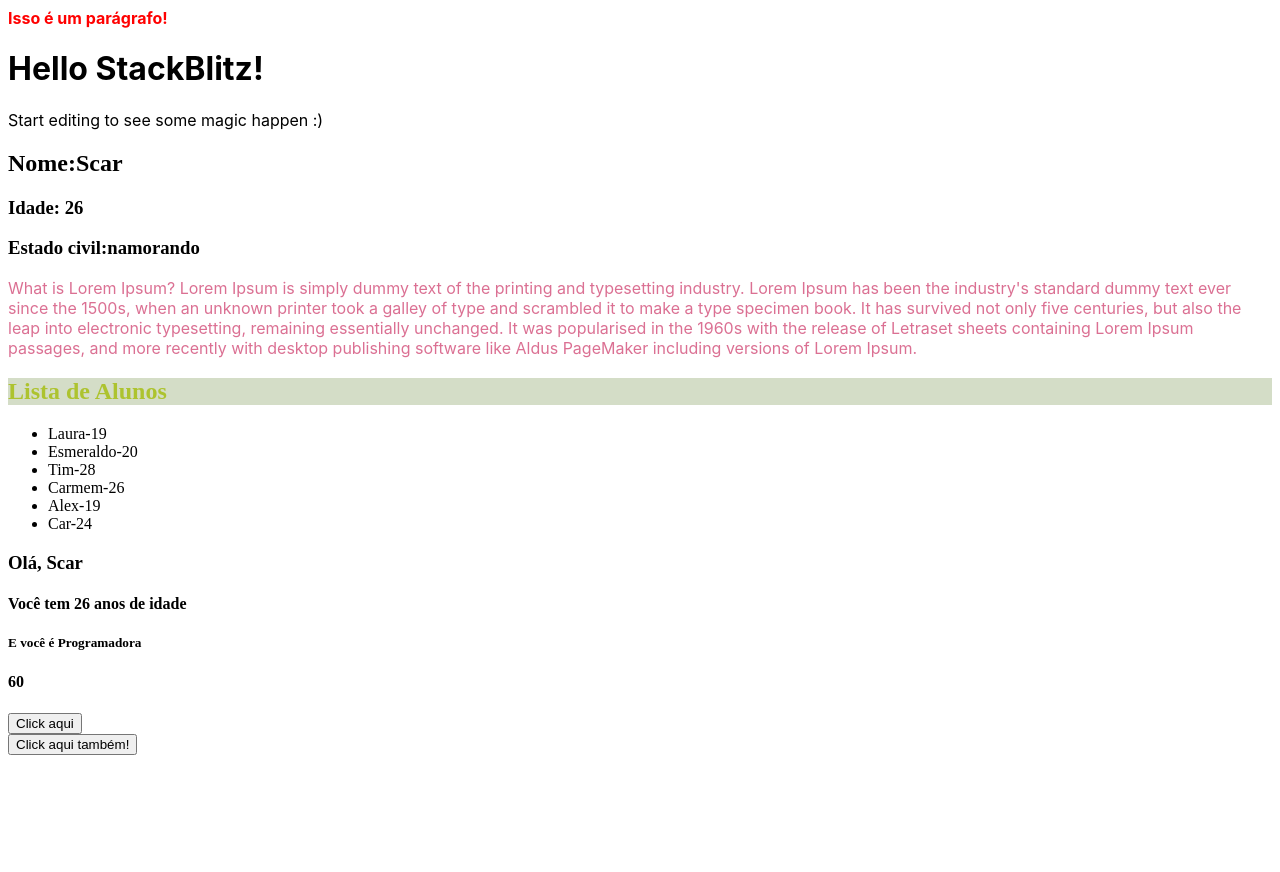
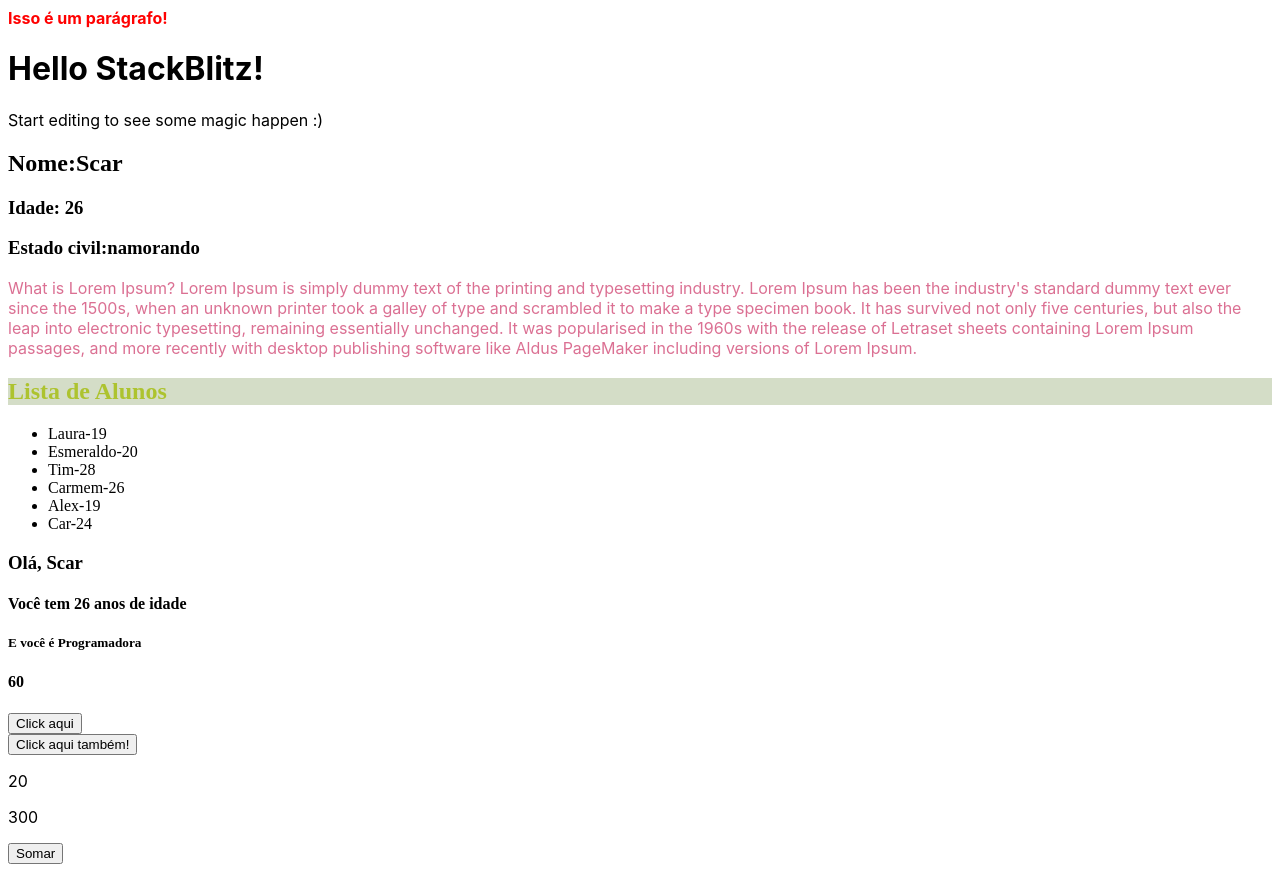
Before and after one commit to scarfada/apendendo-a-estilizar-o-componente-com-css-module, a React (Create React App) app: page / in a window 1280 px wide. Before the commit the page ends 800 px from the top, so only its background shows below. Built offline with nearby package versions, Linux system fonts and the light colour scheme.

Commit message:
Challenge imprimir botão que soma os valores da const

```diff
--- a/src/App.js
+++ b/src/App.js
@@ -6,6 +6,7 @@ import Texto from './components/Texto';
 import Lista from './components/Lista';
 import TemplateExpressions from './components/Template-expressions';
 import Events from './components/Events';
+import Challenge from './components/Challenge';
 
 export default function App() {
   return (
@@ -21,8 +22,8 @@ export default function App() {
 
       <TemplateExpressions />
 
-      <Events/>
-
+      <Events />
+      <Challenge />
     </div>
   );
 }
--- /dev/null
+++ b/src/components/Challenge.js
@@ -0,0 +1,15 @@
+import React from 'react';
+
+const Challenge = () => {
+  const n1 = 20;
+  const n2 = 300;
+  return (
+    <div>
+      <p>{n1}</p>
+      <p>{n2}</p>
+      <button onClick={() => console.log(n1 + n2)}>Somar</button>
+    </div>
+  );
+};
+
+export default Challenge;
```
